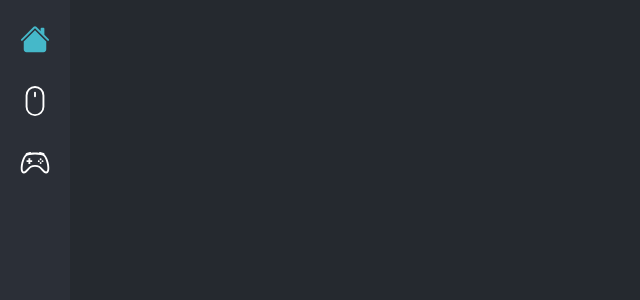
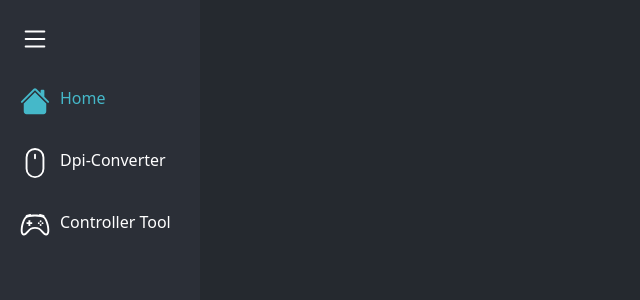
Before and after one commit to clemiwr/GT-Code, a React (Vite) app in the folder GameTools/: page / in a window 1280 px wide. Both pictures are taken after a click on the button 35 px from the left and 39 px from the top of the page. Shown: the top 300 px of the page, without its empty margins (0-640 px from the left). Built offline with nearby package versions, Linux system fonts and the light colour scheme.

Commit message:
sidebar is collapsable

```diff
--- a/GameTools/src/components/Sidebar.jsx
+++ b/GameTools/src/components/Sidebar.jsx
@@ -5,13 +5,25 @@ import 'bootstrap-icons/font/bootstrap-icons.css';
 import Container from 'react-bootstrap/Container';
 import Nav from 'react-bootstrap/Nav';
 import Navbar from 'react-bootstrap/Navbar';
-import React, { useState } from 'react';
+import React, { useState , useEffect} from 'react';
 
 
 
 
 function Sidebar() {
   const [activeLink, setActiveLink] = useState('house');
+  const [isOpen, setIsOpen] = useState(false);
+  const [isTextVisible, setTextVisible] = useState(false);
+
+  useEffect(() => {
+    if (isOpen) {
+      setTimeout(() => {
+        setTextVisible(true);
+      }, 300);
+    } else {
+      setTextVisible(false);
+    }
+  }, [isOpen]);
 
   var house = <svg xmlns="http://www.w3.org/2000/svg" width="30" height="30" fill="currentcolor" class="bi bi-house-fill" viewBox="0 0 16 16">
   <path d="M8.707 1.5a1 1 0 0 0-1.414 0L.646 8.146a.5.5 0 0 0 .708.708L8 2.207l6.646 6.647a.5.5 0 0 0 .708-.708L13 5.793V2.5a.5.5 0 0 0-.5-.5h-1a.5.5 0 0 0-.5.5v1.293z"/>
@@ -27,19 +39,29 @@ var mouse = <svg xmlns="http://www.w3.org/2000/svg" width="30" height="30" fill=
   <path d="M3.051 3.26a.5.5 0 0 1 .354-.613l1.932-.518a.5.5 0 0 1 .62.39c.655-.079 1.35-.117 2.043-.117.72 0 1.443.041 2.12.126a.5.5 0 0 1 .622-.399l1.932.518a.5.5 0 0 1 .306.729q.211.136.373.297c.408.408.78 1.05 1.095 1.772.32.733.599 1.591.805 2.466s.34 1.78.364 2.606c.024.816-.059 1.602-.328 2.21a1.42 1.42 0 0 1-1.445.83c-.636-.067-1.115-.394-1.513-.773-.245-.232-.496-.526-.739-.808-.126-.148-.25-.292-.368-.423-.728-.804-1.597-1.527-3.224-1.527s-2.496.723-3.224 1.527c-.119.131-.242.275-.368.423-.243.282-.494.575-.739.808-.398.38-.877.706-1.513.773a1.42 1.42 0 0 1-1.445-.83c-.27-.608-.352-1.395-.329-2.21.024-.826.16-1.73.365-2.606.206-.875.486-1.733.805-2.466.315-.722.687-1.364 1.094-1.772a2.3 2.3 0 0 1 .433-.335l-.028-.079zm2.036.412c-.877.185-1.469.443-1.733.708-.276.276-.587.783-.885 1.465a14 14 0 0 0-.748 2.295 12.4 12.4 0 0 0-.339 2.406c-.022.755.062 1.368.243 1.776a.42.42 0 0 0 .426.24c.327-.034.61-.199.929-.502.212-.202.4-.423.615-.674.133-.156.276-.323.44-.504C4.861 9.969 5.978 9.027 8 9.027s3.139.942 3.965 1.855c.164.181.307.348.44.504.214.251.403.472.615.674.318.303.601.468.929.503a.42.42 0 0 0 .426-.241c.18-.408.265-1.02.243-1.776a12.4 12.4 0 0 0-.339-2.406 14 14 0 0 0-.748-2.295c-.298-.682-.61-1.19-.885-1.465-.264-.265-.856-.523-1.733-.708-.85-.179-1.877-.27-2.913-.27s-2.063.091-2.913.27"/>
  </svg>
 
+  var hamburger =<svg xmlns="http://www.w3.org/2000/svg" width="30" height="30" fill="#fff" class="bi bi-list" viewBox="0 0 16 16">
+  <path fill-rule="evenodd" d="M2.5 12a.5.5 0 0 1 .5-.5h10a.5.5 0 0 1 0 1H3a.5.5 0 0 1-.5-.5m0-4a.5.5 0 0 1 .5-.5h10a.5.5 0 0 1 0 1H3a.5.5 0 0 1-.5-.5m0-4a.5.5 0 0 1 .5-.5h10a.5.5 0 0 1 0 1H3a.5.5 0 0 1-.5-.5"/>
+</svg>
+
 return (
-  <Navbar expand="lg" className="sidebar align-items-start">
+
+  <Navbar expanded={isOpen} className={`sidebar align-items-start ${isOpen ? 'sidebar-expanded' : 'sidebar-unexpanded'}`}>
     <Container>
-    <Navbar.Toggle aria-controls="basic-navbar-nav" />
-    <Navbar.Collapse id="basic-navbar-nav">
+
+
         <Nav className="d-flex flex-column ">
-            <Nav.Link className="nav-icon my-2 "
+          <Nav.Link className="nav-icon my-2"
+          onClick={()=>setIsOpen(!isOpen)} >
+            {hamburger}
+          </Nav.Link>
+          <Nav.Link className="nav-icon my-2"
             href=""
             active={activeLink === 'house'}
             onClick={() => setActiveLink('house')}
             style={activeLink === 'house' ? { color: '#45B8C9' } : {color: "#fff"}}
           >
             {house}
+            {isTextVisible && <span className="sidebar-text">Home</span>}
           </Nav.Link>
           <Nav.Link className="nav-icon my-2"
             href=""
@@ -48,6 +70,7 @@ return (
             style={activeLink === 'mouse' ? { color: '#45B8C9' } : {color: "#fff"}}
           >
             {mouse}
+            {isTextVisible && <span className="sidebar-text">Dpi-Converter</span>}
           </Nav.Link>
           <Nav.Link className="nav-icon my-2"
             href=""
@@ -56,11 +79,13 @@ return (
             style={activeLink === 'controller' ? { color: '#45B8C9' } : {color: "#fff"}}
           >
             {controller}
+            {isTextVisible && <span className="sidebar-text">Controller Tool</span>}
           </Nav.Link>
           </Nav>
-        </Navbar.Collapse>
+
     </Container>
   </Navbar>
+
   );
 }
 
--- a/GameTools/src/style/Navbar.css
+++ b/GameTools/src/style/Navbar.css
@@ -8,3 +8,17 @@
     background-color: #2b2f37;
 
   }
+  .sidebar-expanded {
+    width: 200px; /* Adjust as needed */
+    transition: width 0.3s ease-in-out;
+  }
+  .sidebar-unexpanded {
+    width:70px;
+    transition: width 0.3s ease-in-out;
+  }
+  .nav-icon{
+    display:flex !important;
+  }
+  .nav-icon span{
+    margin-left:10px;
+  }
```
Lines whose indentation alone changed are shown as unchanged.
